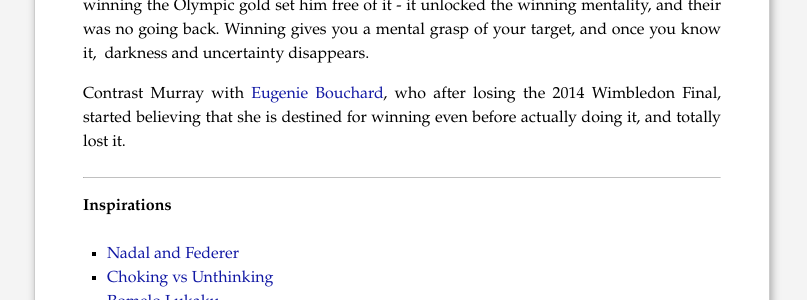
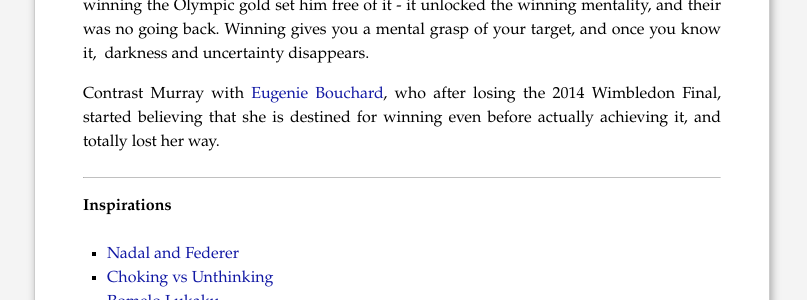
Before and after one commit to piyushahuja/piyushahuja.github.io, a Jekyll site: the page built from _posts/journal/2020-03-29-winning.md, in a window 1280 px wide and 900 px high, scrolled down 4931 px. Shown: the part 174-474 px from the top of the window, without its empty margins (238-1045 px from the left). Built offline with Jekyll 4.4.1, drawn with Linux system fonts in a browser that asks for light colours; comment, search, counter and statistics services are not loaded.

Commit message:
auto deployed

```diff
--- a/_posts/journal/2020-03-29-winning.md
+++ b/_posts/journal/2020-03-29-winning.md
@@ -131,7 +131,7 @@ He got very close to winning [2012 Wimbledon Final](https://www.youtube.com/watc
 But he then won the [Olympic 2012 Gold](https://www.telegraph.co.uk/sport/olympics/tennis/9454659/Andy-Murray-I-would-not-trade-my-London-2012-Olympic-gold-for-a-first-Wimbledon-title.html). That broke his mental barrier, and allowed him to win the US Open that year, and Wimbledon the following year.  He found the elusive winning mentality in the middle of the career, unlike Jana Novotna or Goran Ivanisevic - who, despite having the opportunities to win,  struggled for years because they lacked the magical sense of “knowing winning”, and the focus and inner belief that comes with it.
 Prior to winning the Olympic Gold, Murray was stuck in the same mire of uncertainty and doubt that did not leave Ivanisevic and Novotna through much of their career. But winning the Olympic gold set him free of it - it unlocked the winning mentality, and their was no going back. Winning gives you a mental grasp of your target, and once you know it,  darkness and uncertainty disappears.
 
-Contrast Murray with [Eugenie Bouchard](https://en.wikipedia.org/wiki/Eugenie_Bouchard), who after losing the 2014 Wimbledon Final, started believing that she is destined for winning even before actually doing it, and totally lost it.
+Contrast Murray with [Eugenie Bouchard](https://en.wikipedia.org/wiki/Eugenie_Bouchard), who after losing the 2014 Wimbledon Final, started believing that she is destined for winning even before actually achieving it,  and totally lost her way.
 
 ----
 **Inspirations**
```
